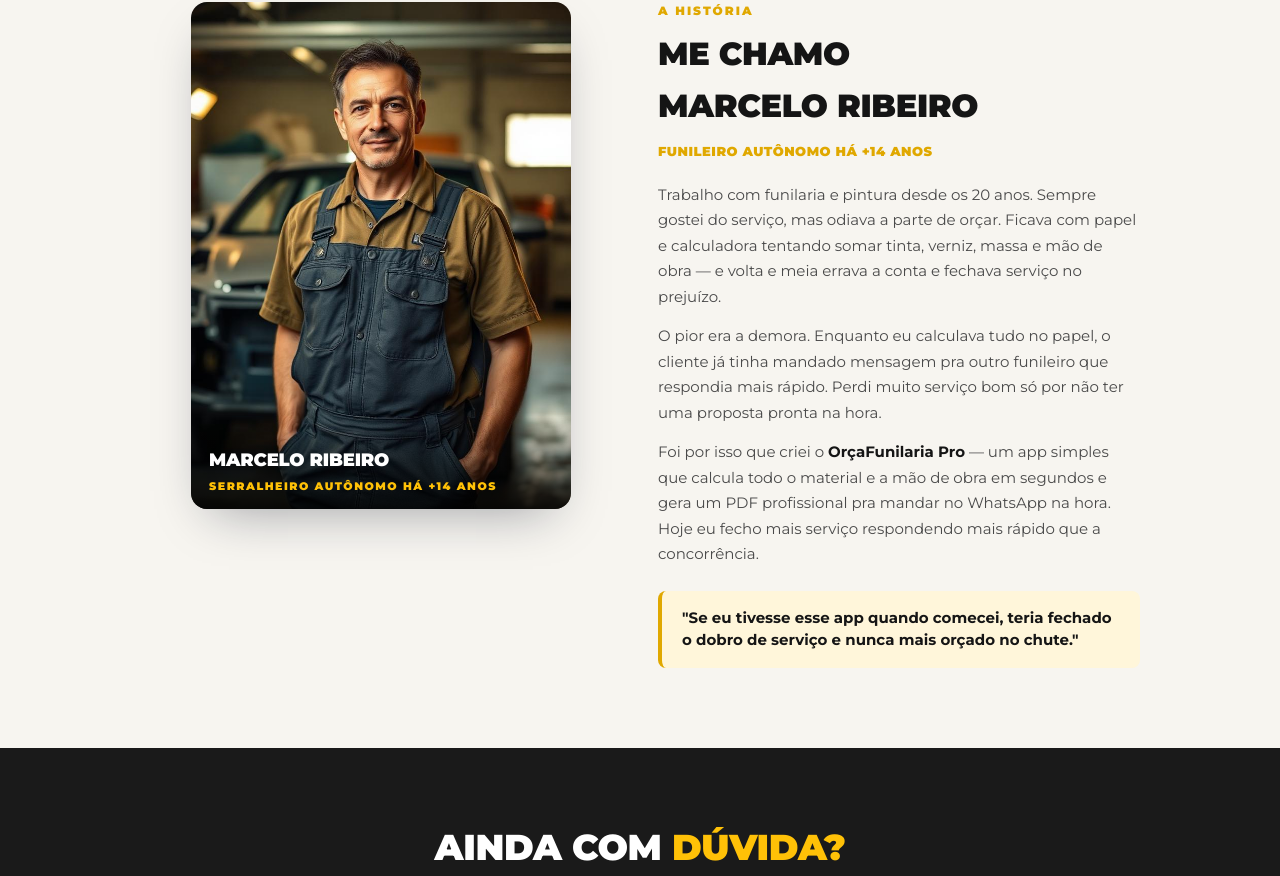
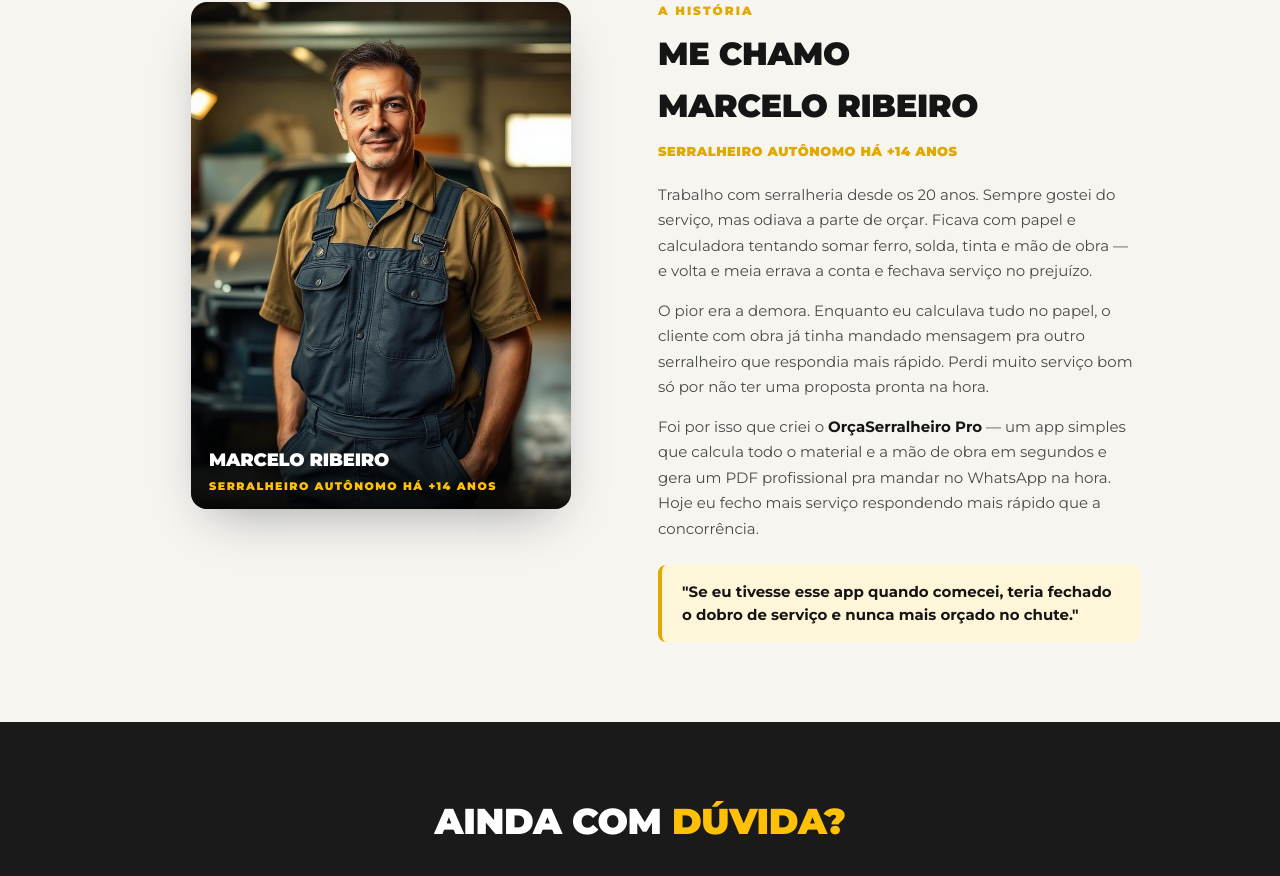
Before and after one commit to vitorgabrielvianna41-hue/remix-of-remix-of-remix-of-remix-of-remix-of-remix-hub-explorer, a React (Vite) app: page / in a window 1280 px wide. Shown: the part 7561-8437 px from the top of the page. Built offline with nearby package versions, Linux system fonts and the light colour scheme.

Commit message:
Changes
Co-authored-by: vitorgabrielvianna41-hue <230800934+vitorgabrielvianna41-hue@users.noreply.github.com>

```diff
--- a/src/routes/index.tsx
+++ b/src/routes/index.tsx
@@ -1304,20 +1304,20 @@ function Author() {
             <h3 style={{ ...heading, fontSize: 32, color: C.ink, margin: "10px 0 4px" }}>ME CHAMO</h3>
             <h3 style={{ ...heading, fontSize: 32, color: C.ink, margin: 0 }}>MARCELO RIBEIRO</h3>
             <div style={{ ...heading, color: C.yellowDeep, fontSize: 13, marginTop: 12, letterSpacing: 0.5 }}>
-              Funileiro autônomo há +14 anos
+              Serralheiro autônomo há +14 anos
             </div>
 
             <p style={{ color: C.inkSoft, fontSize: 15, lineHeight: 1.7, marginTop: 20 }}>
-              Trabalho com funilaria e pintura desde os 20 anos. Sempre gostei do serviço, mas odiava a parte de
-              orçar. Ficava com papel e calculadora tentando somar tinta, verniz, massa e mão de obra — e volta e
+              Trabalho com serralheria desde os 20 anos. Sempre gostei do serviço, mas odiava a parte de
+              orçar. Ficava com papel e calculadora tentando somar ferro, solda, tinta e mão de obra — e volta e
               meia errava a conta e fechava serviço no prejuízo.
             </p>
             <p style={{ color: C.inkSoft, fontSize: 15, lineHeight: 1.7, marginTop: 14 }}>
-              O pior era a demora. Enquanto eu calculava tudo no papel, o cliente já tinha mandado mensagem pra outro
-              funileiro que respondia mais rápido. Perdi muito serviço bom só por não ter uma proposta pronta na hora.
+              O pior era a demora. Enquanto eu calculava tudo no papel, o cliente com obra já tinha mandado mensagem pra outro
+              serralheiro que respondia mais rápido. Perdi muito serviço bom só por não ter uma proposta pronta na hora.
             </p>
             <p style={{ color: C.inkSoft, fontSize: 15, lineHeight: 1.7, marginTop: 14 }}>
-              Foi por isso que criei o <strong style={{ color: C.ink }}>OrçaFunilaria Pro</strong> — um app simples
+              Foi por isso que criei o <strong style={{ color: C.ink }}>OrçaSerralheiro Pro</strong> — um app simples
               que calcula todo o material e a mão de obra em segundos e gera um PDF profissional pra mandar no
               WhatsApp na hora. Hoje eu fecho mais serviço respondendo mais rápido que a concorrência.
             </p>
```
